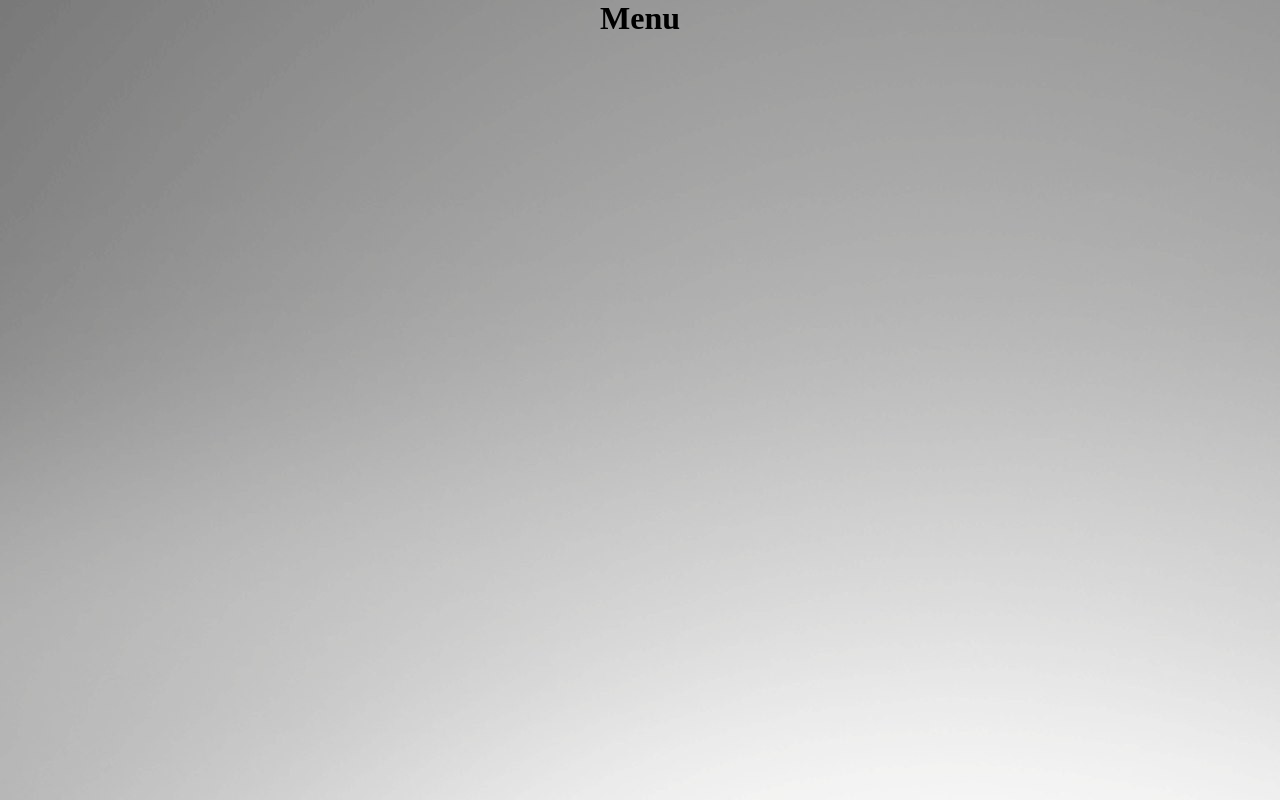
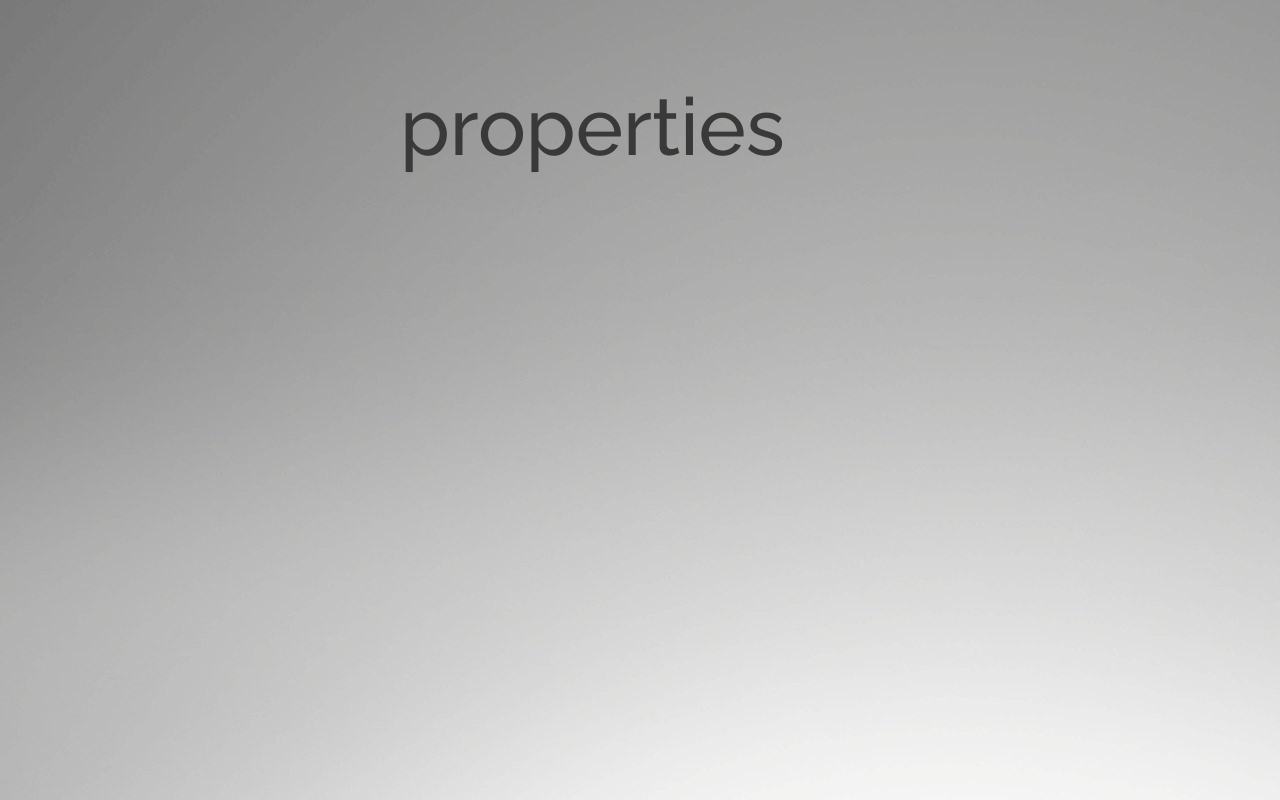
Before and after one commit to MarcoRosselDev/3d-project-03, a React (Create React App) app: page / in a window 1280 px wide. Built offline with nearby package versions, Linux system fonts and the light colour scheme.

Commit message:
properties

```diff
--- a/src/App.js
+++ b/src/App.js
@@ -1,4 +1,5 @@
 import Menu from "./components/Menu/Menu";
+import Properties from "./components/Properties/Properties";
 
 function App() {
   return (
--- a/src/components/Menu/Menu.js
+++ b/src/components/Menu/Menu.js
@@ -1,11 +1,12 @@
 import React from "react";
 import { GeneralContainer, Wrapper } from "./Menu.elements";
+import Properties from "../Properties/Properties";
 
 const Menu = () => {
   return (
     <GeneralContainer>
       <Wrapper>
-        <h1>Menu</h1>
+        <Properties></Properties>
       </Wrapper>
     </GeneralContainer>
   );
--- a/src/components/Properties/Properties.js
+++ b/src/components/Properties/Properties.js
@@ -1,7 +1,14 @@
 import React from "react";
+import { PropertiesContainer, PropertiesWrapper } from "./Properties.elements";
 
 const Properties = () => {
-  return <div>Properties</div>;
+  return (
+    <PropertiesContainer>
+      <PropertiesWrapper>
+        <h1>properties</h1>
+      </PropertiesWrapper>
+    </PropertiesContainer>
+  );
 };
 
 export default Properties;
```
